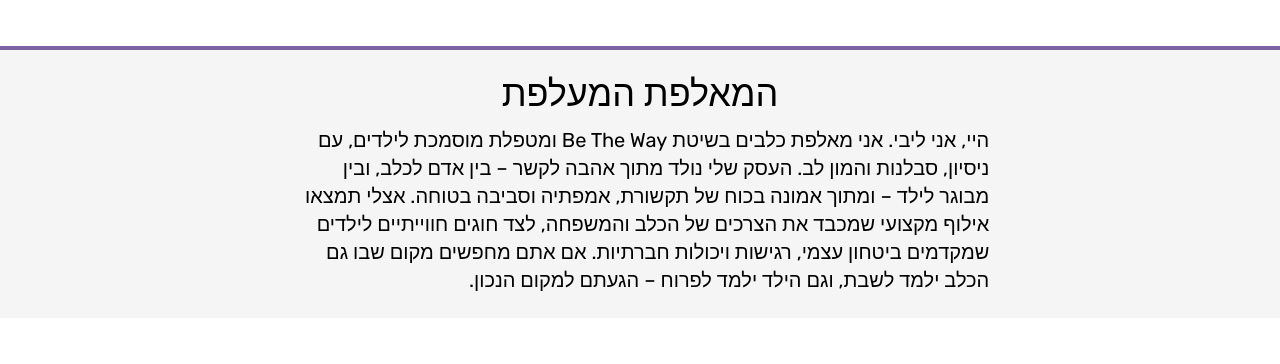
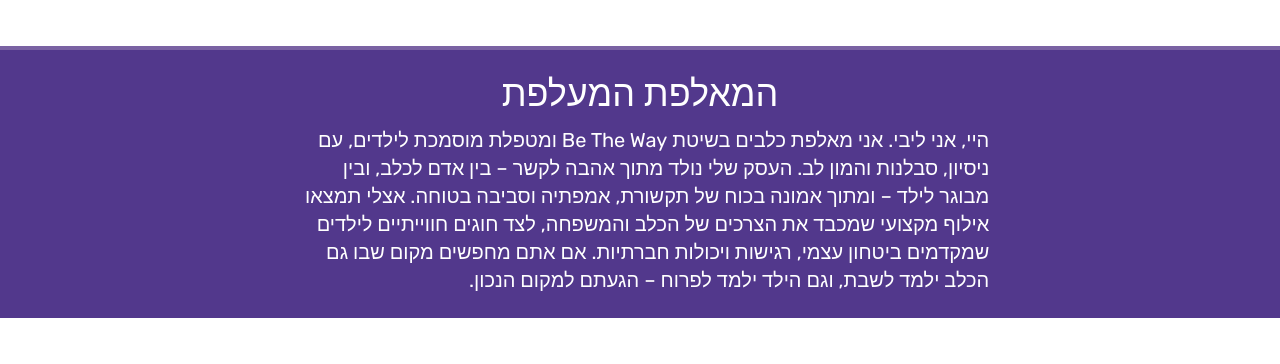
Before and after one commit to kosbys/butterdog, a website built with Vite: page index.html in a window 1280 px wide. Shown: the part 795-1159 px from the top of the page. Built offline with nearby package versions, Linux system fonts and the light colour scheme; grey boxes are pictures that could not be loaded.

Commit message:
Change about section background to look better

```diff
--- a/index.html
+++ b/index.html
@@ -174,13 +174,13 @@
 
         <section id="about" class="">
           <div
-            class="flex items-center bg-neutral-100 border-t-4 border-primary justify-center"
+            class="flex items-center bg-primary-bold border-t-4 border-primary justify-center"
           >
             <div class="flex flex-col text-right gap-1 px-12 md:px-0 py-6">
-              <h1 class="text-4xl text-center mb-2 text-black md:px-0">
+              <h1 class="text-4xl text-center mb-2 text-white md:px-0">
                 המאלפת המעלפת
               </h1>
-              <p class="max-w-[55ch] text-xl text-black md:px-0">
+              <p class="max-w-[55ch] text-xl text-white md:px-0">
                 היי, אני ליבי. אני מאלפת כלבים בשיטת Be The Way ומטפלת מוסמכת
                 לילדים, עם ניסיון, סבלנות והמון לב. העסק שלי נולד מתוך אהבה לקשר
                 – בין אדם לכלב, ובין מבוגר לילד – ומתוך אמונה בכוח של תקשורת,
```
